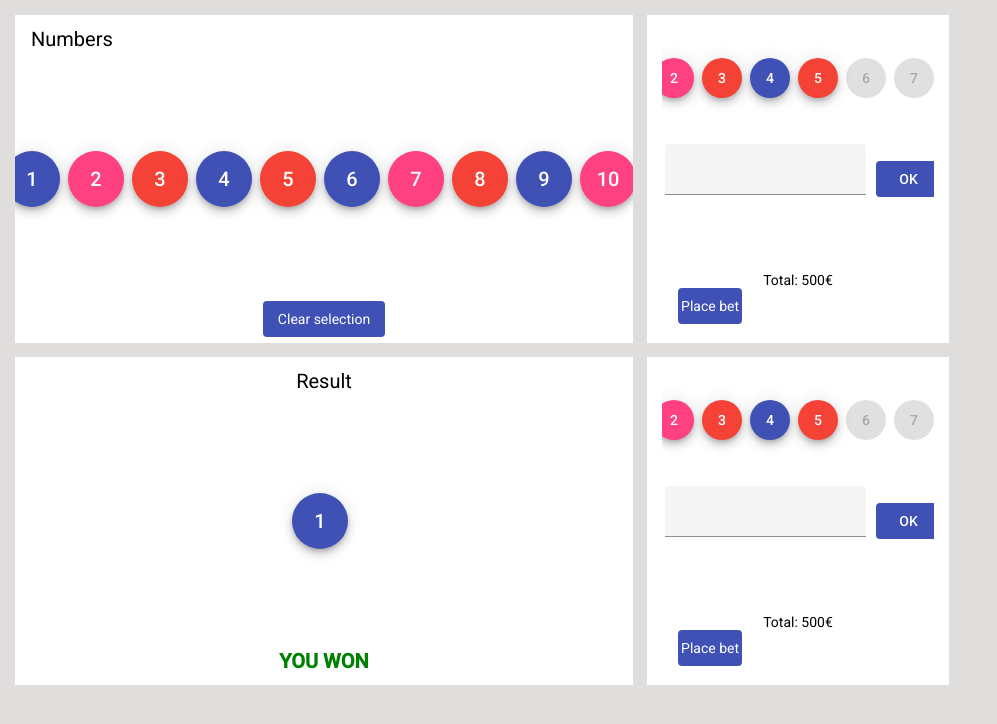
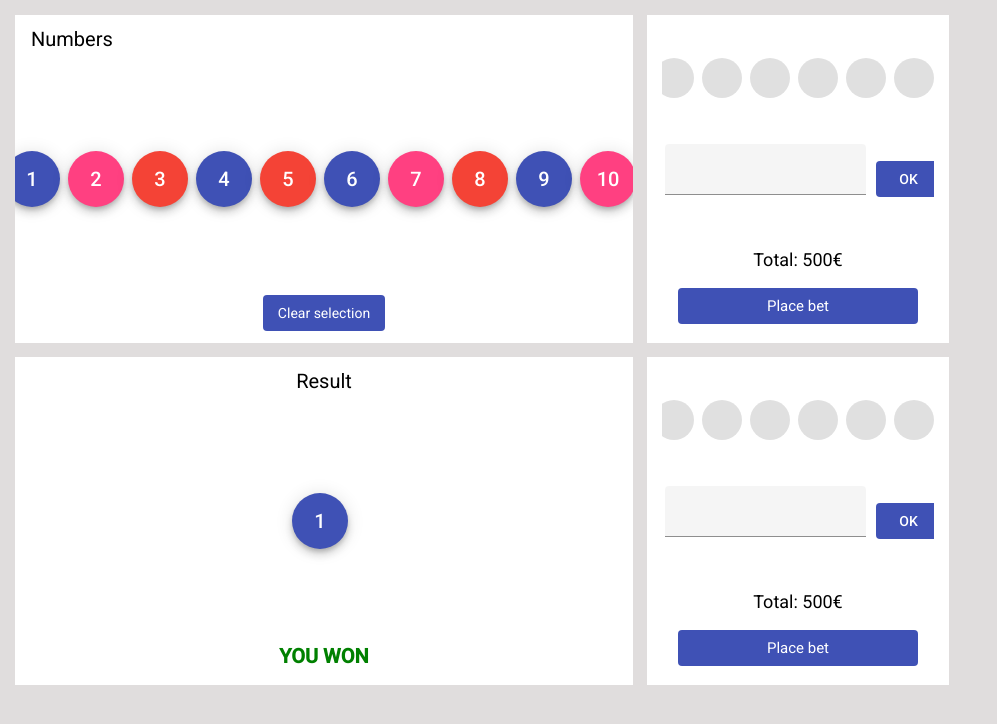
Before and after one commit to verronika/golden_race, an Angular app: page / in a window 1280 px wide. Both pictures are taken after a click on the button "10". Shown: the top 724 px of the page, without its empty margins (0-997 px from the left). Built offline with nearby package versions, Linux system fonts and the light colour scheme.

Commit message:
data service y styles

```diff
--- a/src/app/ball-selector/ball-selector.component.css
+++ b/src/app/ball-selector/ball-selector.component.css
@@ -0,0 +1,6 @@
+.clear-button{
+    padding: 0 15px 0 15px!important;
+    margin: 0 auto!important;
+    position: relative;
+    bottom: 6px;
+  }
--- a/src/app/ball-selector/ball-selector.component.html
+++ b/src/app/ball-selector/ball-selector.component.html
@@ -3,7 +3,7 @@
   <div class="example-button-row">
     <div class="example-flex-container">
       <div class="example-button-container" *ngFor="let ball of balls">
-        <button (click)="clickBall($event, ball.number)" mat-fab color="{{ball.color}}">
+        <button (click)="clickBall($event, ball)" mat-fab color="{{ball.color}}">
           {{ball.number}}
         </button>
       </div>
@@ -11,7 +11,7 @@
   </div>
 </section>
 <mat-grid-tile-footer>
-  <button mat-flat-button class="clear-button" color="primary">
+  <button mat-flat-button class="clear-button" (click)= "clearSelection($event)" color="primary">
     Clear selection
   </button>
 </mat-grid-tile-footer>
--- a/src/app/ball-selector/ball-selector.component.ts
+++ b/src/app/ball-selector/ball-selector.component.ts
@@ -64,8 +64,11 @@ export class BallSelectorComponent implements OnInit, OnDestroy{
   ngOnDestroy() {
   }
 
-  clickBall(event: any, numberSelection: number) {
+  clickBall(event: any, numberSelection: any) {
     this.data.changeMessage(numberSelection)
+  }
+  clearSelection(event: any) {
+    this.data.clear(true)
   }
 
 }
--- a/src/app/data.service.ts
+++ b/src/app/data.service.ts
@@ -6,12 +6,18 @@ import { BehaviorSubject } from 'rxjs';
 })
 export class DataService {
 
-  private messageSource = new BehaviorSubject('default message');
+  private messageSource = new BehaviorSubject(false);
   currentMessage = this.messageSource.asObservable();
+
+  private clearSource = new BehaviorSubject(false);
+  currentClear = this.clearSource.asObservable();
 
   constructor() { }
 
   changeMessage(message: any) {
     this.messageSource.next(message)
   }
+  clear(message: any) {
+    this.clearSource.next(message)
+  }
 }
--- a/src/app/placebet/placebet.component.html
+++ b/src/app/placebet/placebet.component.html
@@ -2,46 +2,12 @@
     <mat-grid-tile>
     <div class="example-button-row">
         <div class="example-flex-container">
-        <div class="example-button-container">
-            <button mat-mini-fab color="primary">
-            1
-            </button>
-        </div>
-        <div class="example-button-container">
-            <button mat-mini-fab color="accent">
-            2
-            </button>
-        </div>
-        <div class="example-button-container">
-            <button mat-mini-fab color="warn">
-            3
-            </button>
-        </div>
-        <div class="example-button-container">
-            <button mat-mini-fab color="primary">
-            4
-            </button>
-        </div>
-        <div class="example-button-container">
-            <button mat-mini-fab color="warn">
-            5
-            </button>
-        </div>
-        <div class="example-button-container">
-            <button mat-mini-fab disabled color="primary">
-            6
-            </button>
-        </div>
-        <div class="example-button-container">
-            <button mat-mini-fab disabled color="accent">
-            7
-            </button>
-        </div>
-        <div class="example-button-container">
-            <button mat-mini-fab disabled color="warn">
-            8
-            </button>
-        </div>
+            <div class="example-button-container" *ngFor="let ball of balls">
+                <button mat-mini-fab *ngIf="ball.disabled == false" color="{{ball.color}}">
+                    {{ball.number}}
+                </button>
+                <button mat-mini-fab disabled *ngIf="ball.disabled"></button>
+            </div>
         </div>
     </div>
     </mat-grid-tile>
@@ -55,10 +21,10 @@
         </button>
     </mat-grid-tile>
     <mat-grid-tile>
-        <span>Total: 500€</span>
+        <span class="position-total">Total: 500€</span>
     </mat-grid-tile>
     <mat-grid-tile-footer>
-        <button mat-flat-button color="primary">
+        <button class="placebet-button" mat-flat-button color="primary">
             Place bet
         </button>
     </mat-grid-tile-footer>
--- a/src/app/placebet/placebet.component.ts
+++ b/src/app/placebet/placebet.component.ts
@@ -9,8 +9,37 @@ import { Subscription } from 'rxjs';
 })
 export class PlacebetComponent implements OnInit, OnDestroy {
 
-  ball!: string;
+  ball!: any;
   subscription!: Subscription;
+
+  balls: Array<any> = [
+    {
+      disabled: true
+    },
+    {
+      disabled: true
+    },
+    {
+      disabled: true
+    },
+    {
+      disabled: true
+    },
+    {
+      disabled: true
+    },
+    {
+      disabled: true
+    },
+    {
+      disabled: true
+    },
+    {
+      disabled: true
+    }
+  ];
+
+  ballReset: Array<any> = [];
 
   constructor(private data: DataService) { }
 
@@ -18,11 +47,36 @@ export class PlacebetComponent implements OnInit, OnDestroy {
 
 
   ngOnInit(): void {
+
+
     this.defaultClass = true;
-    this.subscription = this.data.currentMessage.subscribe(ball => {
-      console.log('from place',ball)
-      this.ball = ball
+
+    this.subscription = this.data.currentMessage.subscribe(ballReceived => {
+      console.log('from place',ballReceived)
+      this.ball = ballReceived
+
+      this.balls.every((ball, index)=>{
+        if (ball.disabled && this.ball ) {
+          this.balls[index]={
+            number: this.ball.number,
+            color: this.ball.color,
+            disabled: false
+          }
+          return false
+        }
+        return true;
+      })
     })
+
+    this.subscription = this.data.currentClear.subscribe(clearBalls => {
+      console.log("hola");
+      if (clearBalls == true) {
+        this.balls = this.ballReset;
+      }
+    })
+
+
+
   }
   ngOnDestroy() {
     this.subscription.unsubscribe();
--- a/src/app/resultball/resultball.component.css
+++ b/src/app/resultball/resultball.component.css
@@ -0,0 +1,10 @@
+.result-won{
+    color: green ;
+    font-size: 20px!important;
+    font-weight: bold!important;
+    padding-bottom: 10px;
+    margin: 0 auto!important;
+}
+.result-title{
+    margin: 0 auto!important;
+}
--- a/src/styles.css
+++ b/src/styles.css
@@ -5,12 +5,6 @@ body { margin: 0; font-family: Roboto, "Helvetica Neue", sans-serif; background-
 
 section {
   display: table;
-}
-.example-label {
-  display: table-cell;
-  font-size: 14px;
-  margin-left: 8px;
-  min-width: 120px;
 }
 .example-button-row {
   display: table-cell;
@@ -25,10 +19,6 @@ section {
   display: flex;
   justify-content: center;
 }
-.position-btn{
-  text-align: center;
-  padding-bottom: 20px!important;
-}
 .mat-fab .mat-button-wrapper{
   font-size: 20px;
 }
@@ -42,21 +32,6 @@ section {
 .mat-grid-tile .mat-grid-tile-footer{
   padding-bottom: 10px;
 }
-.result-won{
-  color: green ;
-  font-size: 20px!important;
-  font-weight: bold!important;
-  padding-bottom: 10px;
-  margin: 0 auto!important;
-}
-.result-title{
-  margin: 0 auto!important;
-}
-.clear-button{
-  padding: 0 15px 0 15px!important;
-  margin: 0 auto!important;
-  position: relative;
-}
 .internalMatGrid{
   min-width:90%;
 }
```
